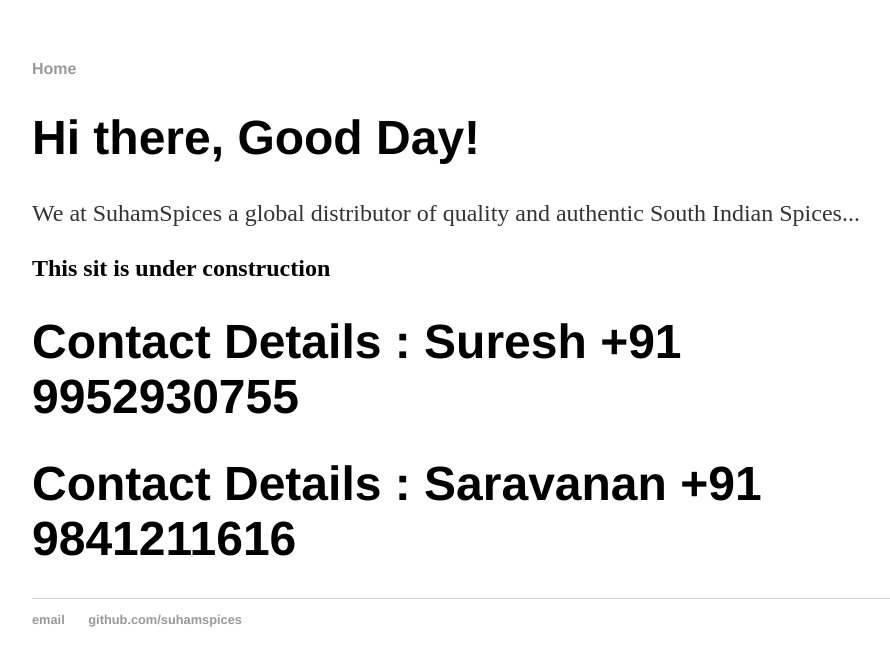
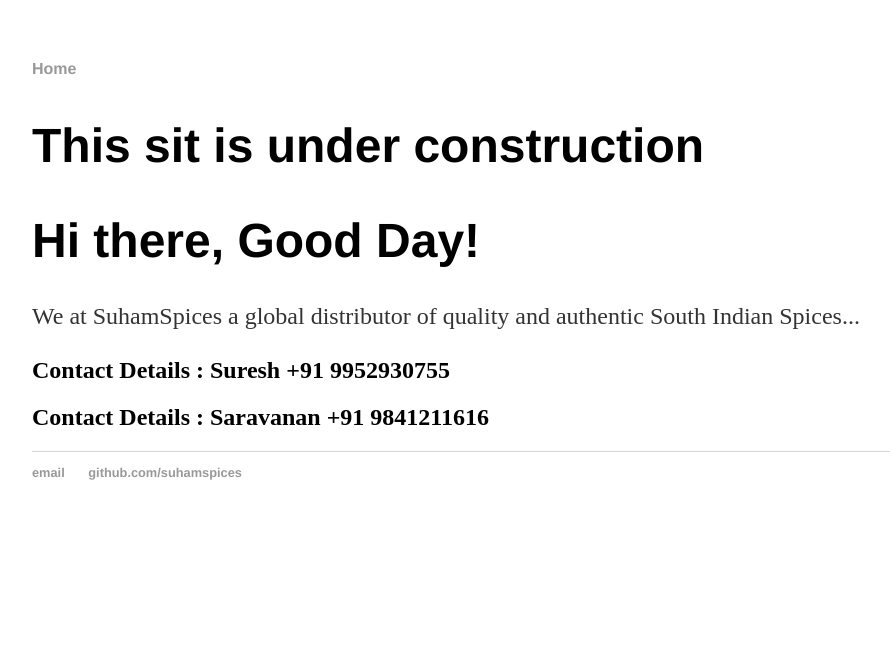
Before and after one commit to SuhamSpices/suhamspices.github.io, a plain HTML site: page index.html in a window 1280 px wide. Shown: the whole page, without its empty margins (160-1050 px from the left). Drawn offline with Linux system fonts and the light colour scheme.

Commit message:
Create index.html

```diff
--- a/index.html
+++ b/index.html
@@ -9,17 +9,15 @@
 		<nav>
     		<ul>
         		<li><a href="/">Home</a></li>
+			<h1> This sit is under construction</h1>
 	       </ul>
 		</nav>
 		<div class="container">
     		<div class="blurb">
         		<h1>Hi there, Good Day!</h1>
 				<p>We at SuhamSpices a global distributor of quality and authentic South Indian Spices...</p>
-			<h2> This sit is under construction</h2>
-
-
-		<h1>Contact Details : Suresh +91 9952930755</h1>
-		<h1>Contact Details : Saravanan +91 9841211616 </h1>
+		<h2>Contact Details : Suresh +91 9952930755</h2>
+		<h2>Contact Details : Saravanan +91 9841211616 </h2>
     		</div><!-- /.blurb -->
 		</div><!-- /.container -->
 		<footer>
```
